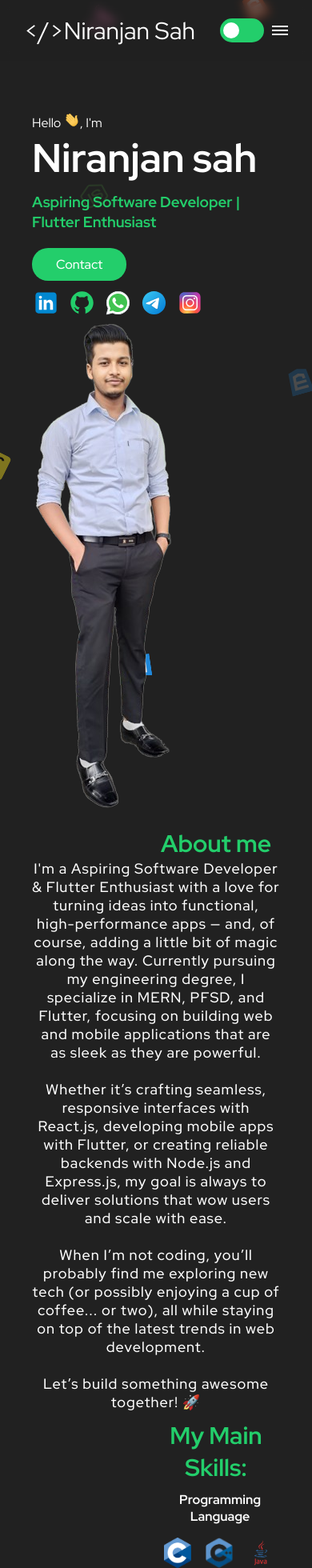
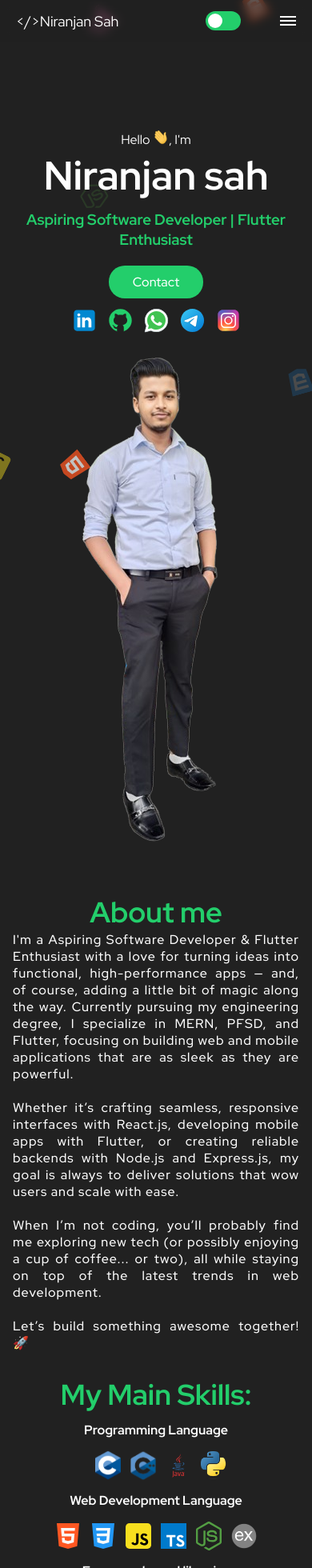
Before and after one commit to niranjansah87/New-Personal-Portfolio, a React (Create React App) app: page / in a window 390 px wide. Shown: the top 1960 px of the page at 80% size. Built offline with nearby package versions, Linux system fonts and the light colour scheme.

Commit message:
made the page responsive and added fast api logo

```diff
--- a/src/components/About/About.tsx
+++ b/src/components/About/About.tsx
@@ -54,7 +54,7 @@ Let’s build something awesome together! 🚀<br></br>
 
 
         <ScrollAnimation animateIn="fadeInLeft" delay={0.4 * 1000}>
-          <h2>My Main Skills:</h2>
+          <h2 className="skills-title">My Main Skills:</h2>
         </ScrollAnimation>
         <div>
         <h4>Programming Language</h4>
@@ -149,6 +149,11 @@ Let’s build something awesome together! 🚀<br></br>
           </div>
           <div className="hability">
             <ScrollAnimation animateIn="fadeInUp" delay={0.15 * 1000}>
+              <img src="/fastapi.svg" alt="FastAPI" />
+            </ScrollAnimation>
+          </div>
+          <div className="hability">
+            <ScrollAnimation animateIn="fadeInUp" delay={0.15 * 1000}>
               <img src={django} alt="django" />
             </ScrollAnimation>
           </div>
--- a/src/components/About/styles.ts
+++ b/src/components/About/styles.ts
@@ -1,18 +1,20 @@
 import styled from "styled-components";
 
 export const Container = styled.section`
-  margin-top: 0rem;
+  margin-top: 6rem;
   display: grid;
   grid-template-columns: 1fr 1fr;
   gap: 2rem;
 
+
   .hard-skills{
-    margin-left: 14rem;
+    margin-left: 0;
     margin-top: 1.6rem;
     display: flex;
     align-items: center;
     flex-wrap: wrap;
-    gap: 1.8rem;
+    gap: 2.4rem 2.4rem;
+    justify-content: flex-start;
   }
   .hability{
     display: flex;
@@ -28,12 +30,15 @@ export const Container = styled.section`
     display: inline-block;
     margin-bottom: 0rem;
     // border-bottom: 0.2rem solid var(--blue);
-    font-size :3rem;
-    margin-top: 0rem;
+    font-size :3.6rem;
+    margin-top: 1rem;
     text-align: center;
     color: var(--green);
-    margin-top: 1rem;
-    margin-left: 15rem;
+    margin-left: 0;
+  }
+
+  .skills-title{
+    margin-top: 3rem;
   }
 
   h3{
@@ -45,6 +50,7 @@ export const Container = styled.section`
     font-size: 1.8rem;
     letter-spacing: 0.1rem;
     font-weight: 500;
+    text-align: justify;
   }
 
 
@@ -62,45 +68,66 @@ export const Container = styled.section`
    }
   }
 h4{
-  margin-left: 16rem;
-  margin-top: 1rem;
+  margin: 1rem 0 0 0;
+  text-align: left;
 }
+
+  @media (max-width: 1200px){
+    .hard-skills{
+      gap: 2rem 2rem;
+      justify-content: center;
+    }
+  }
+
+  @media (max-width: 960px){
+    margin-top: 4rem;
+    grid-template-columns: 1fr;
+    text-align: center;
+
+    h2{
+      margin-left: 0;
+      text-align: center;
+    }
+
+    h4{
+      margin-left: 0;
+      text-align: center;
+    }
+
+    .hard-skills{ justify-content: center; margin-left: 0; gap: 1.6rem; }
+
+    .about-image{
+      display: flex;
+      max-width: 100%;
+      justify-content: center;
+      img{
+        margin-top: 2rem;
+        width: 100%;
+        max-width: 420px;
+      }
+    }
+  }
+
+  @media only screen and (max-width: 600px) {
+    .hard-skills{
+      gap: 1.2rem;
+    }
+    .hability img{
+      width: 3.2rem;
+    }
+  }
+
   @media only screen and (max-width: 480px) {
+    p{
+      font-size: 1.6rem;
+    }
     .about-image {
       max-width: 100%;
       margin-top: 4rem;
       img{
         margin-top: 2rem;
         width: 100%;
-        filter: grayscale(0);
-        transition: filter 0.5s;
-        &:hover{
-          filter: grayscale(0);
-        }
+      }
     }
   }
-
-  @media (max-width: 960px){
-    display: block;
-    text-align: center;
-
-    .hard-skills{
-      justify-content: center;
-    }
-    .about-image{
-      display: flex;
-      max-width: 100%;
-      img{
-        margin-top: 2rem;
-        width: 100%;
-        filter: grayscale(0);
-        transition: filter 0.5s;
-        &:hover{
-          filter: grayscale(0);
-        }
-    }
-
-
-  }
-
 `
--- a/src/components/Footer/styles.ts
+++ b/src/components/Footer/styles.ts
@@ -3,37 +3,33 @@ import styled from "styled-components";
 
 export const Container = styled.footer`
   background-color: #2b2b2b;
-  padding: 3rem 15rem;
-  margin-top: 10rem;
+  padding: 1.2rem 8rem;
+  margin-top: 3rem;
   display: flex;
   align-items: center;
   justify-content: space-between;
+  border-top: 1px solid rgba(255,255,255,0.08);
+  flex-wrap: nowrap;
 
 
-  .logo{
-    font-size: 2.8rem;
-  }
+  .logo{ font-size: 2.4rem; }
 
   p{
-    letter-spacing: 0.2rem;
+    letter-spacing: 0.12rem;
+    line-height: 1.3;
+    margin: 0;
     display: flex;
     align-items: center;
     gap: 0.5rem;
-    img{
-      width: 2.6rem;
-      animation: spinning 5s infinite linear;
-    }
+    img{ width: 2.0rem; animation: spinning 5s infinite linear; }
   }
   .social-media{
     display: flex;
     align-items: center;
-    justify-content: space-between;
-    gap: 1rem;
+    justify-content: center;
+    gap: 0.8rem;
 
-    img,span{
-      font-size: 3rem;
-      width: 3rem;
-    }
+    img,span{ font-size: 2.2rem; width: 2.2rem; }
   }
 
 
@@ -47,15 +43,16 @@ export const Container = styled.footer`
   }
 
   @media(max-width: 800px){
-    padding: 4rem 10rem;
+    padding: 1rem 2rem;
     flex-direction: column;
-    gap: 2rem;
+    gap: 0.8rem;
     text-align: center;
+    .logo{ font-size: 2.2rem; }
+    .social-media{ gap: 0.8rem; }
   }
   @media(max-width: 600px){
-    padding: 4rem 1rem;
-    p{
-      font-size: 1.2rem;
-    }
+    padding: 1rem 1.2rem;
+    .social-media img{ width: 2.0rem; }
+    p{ font-size: 1.3rem; }
   }
 `
--- a/src/components/Header/styles.ts
+++ b/src/components/Header/styles.ts
@@ -5,7 +5,7 @@ export const Container = styled.header`
   display: flex;
   justify-content: space-between;
   align-items: center;
-  padding: 1.8rem 10rem;
+  padding: 1.4rem 4rem;
 
   background-color: #21212150;
 
@@ -14,7 +14,7 @@ export const Container = styled.header`
   position: fixed;
   top: 0;
   left: 0;
-  width: 100vw;
+  width: 100%;
   z-index: 1000;
 
   nav{
@@ -39,6 +39,8 @@ export const Container = styled.header`
     }
 
   }
+
+  .logo{ font-size: 2.2rem; }
 
   .menu-container{
     cursor: pointer;
@@ -99,8 +101,8 @@ export const Container = styled.header`
   label {
     cursor: pointer;
     text-indent: -9999px;
-    width: 55px;
-    height: 30px;
+    width: 44px;
+    height: 24px;
     background: var(--green);
     display: block;
     justify-content: center;
@@ -109,8 +111,7 @@ export const Container = styled.header`
     -moz-border-radius: 100px;
     border-radius: 100px;
     position: relative;
-    margin-left: auto;
-    right: 10px;
+    margin-left: 1rem;
   }
 
   @media only screen and (max-width: 800px) {
@@ -122,14 +123,14 @@ export const Container = styled.header`
   label:after {
     content: '';
     background: #FFF;
-    width: 20px;
-    height: 20px;
+    width: 18px;
+    height: 18px;
     -webkit-border-radius: 50%;
     -moz-border-radius: 50%;
     border-radius: 50%;
     position: absolute;
-    top: 5px;
-    left: 4px;
+    top: 3px;
+    left: 3px;
    transition: cubic-bezier(0.68, -0.55, 0.27, 01.55) 320ms;
   }
 
@@ -146,7 +147,7 @@ export const Container = styled.header`
   }
 
   input:checked + label:after {
-    left: calc(100% - 5px);
+    left: calc(100% - 3px);
     -webkit-transform: translateX(-100%);
     -moz-transform: translateX(-100%);
     -ms-transform: translateX(-100%);
@@ -155,7 +156,8 @@ export const Container = styled.header`
   }
 
   @media (max-width: 960px){
-    padding: 1.8rem 3rem;
+    padding: 1.4rem 2rem;
+    .logo{ font-size: 2rem; }
 
     .menu{
       display: block;
@@ -190,4 +192,8 @@ export const Container = styled.header`
     }
   }
 
+  @media (max-width: 600px){
+    .logo{ font-size: 1.8rem; }
+  }
+
 `
--- a/src/components/Hero/styles.ts
+++ b/src/components/Hero/styles.ts
@@ -1,9 +1,10 @@
 import styled from "styled-components";
 
 export const Container = styled.section`
-  padding-top: 12%;
+  padding-top: 14vh;
   display: flex;
   justify-content: space-between;
+  align-items: center;
   gap: 8rem;
   background: rgba(0,0,0,0);
   .hero-text{
@@ -45,27 +46,31 @@ export const Container = styled.section`
   }
 
   .hero-image{
+    display: flex;
+    justify-content: center;
     img{
-      max-width: 100%; /* Adjusted to be responsive */
+      max-width: 100%;
       margin-top: -1rem;
-      margin-right: 16rem;
+      margin-right: 0;
     }
   }
 
   @media(max-width: 960px){
     display: block;
-    margin-top: 15%;
+    margin-top: 20%;
     gap: 4rem; /* Adjusted gap for smaller screens */
 
     .hero-text{
+      text-align: center;
       h1{
         font-size: 5rem;
       }
     }
 
     .hero-image{
-      display: relative;
-      margin-top: 0rem;
+      display: flex;
+      justify-content: center;
+      margin-top: 2rem;
       margin-right: 0rem; /* Remove right margin on smaller screens */
     }
   }
--- a/src/components/Main/styles.ts
+++ b/src/components/Main/styles.ts
@@ -5,7 +5,8 @@ export const Container = styled.main`
   position: relative;
   z-index: 0;
   padding: 0 10rem;
-  overflow-x: hidden;
+  overflow-x: clip;
+  overflow-y: visible;
   #tsparticles{
     position: absolute;
     left: 0;
@@ -16,10 +17,10 @@ export const Container = styled.main`
   }
 
   @media (max-width: 740px){
-    padding: 0 4rem;
+    padding: 0 1.6rem;
   }
 
   @media(max-width: 360px){
-    padding: 0 2rem;
+    padding: 0 1.2rem;
   }
 `
--- a/src/components/Project/styles.ts
+++ b/src/components/Project/styles.ts
@@ -11,11 +11,11 @@ export const Container = styled.section`
   }
   .projects{
     display: grid;
-    grid-template-columns: repeat(3, 1fr);
+    grid-template-columns: repeat(3, minmax(0, 1fr));
     grid-template-rows: auto;
     gap: 2rem;
     padding: 1rem;
-    overflow: hidden;
+    overflow: visible;
 
     .project{
       padding: 2rem 1.8rem;
@@ -42,9 +42,7 @@ export const Container = styled.section`
           align-items: center;
           gap: 1rem;
         }
-        a > img {
-          width: 5.0rem;
-        }
+        a > img { width: 5.0rem; }
       }
 
       h3{
@@ -78,15 +76,7 @@ export const Container = styled.section`
     }
   }
 
-  @media (max-width: 960px){
-    .projects{
-      grid-template-columns: 1fr 1fr;
-    }
-  }
+  @media (max-width: 960px){ .projects{ grid-template-columns: repeat(2, minmax(0,1fr)); } }
 
-  @media (max-width: 740px){
-    .projects{
-      grid-template-columns: 1fr;
-    }
-  }
+  @media (max-width: 740px){ .projects{ grid-template-columns: 1fr; } }
 `
--- a/src/components/Recent Work/styles.ts
+++ b/src/components/Recent Work/styles.ts
@@ -12,11 +12,11 @@ export const Container = styled.section`
   }
   .projects{
     display: grid;
-    grid-template-columns: repeat(3, 1fr);
+    grid-template-columns: repeat(3, minmax(0, 1fr));
     grid-template-rows: auto;
     gap: 2rem;
     padding: 1rem;
-    overflow: hidden;
+    overflow: visible;
 
     .project{
       padding: 2rem 1.8rem;
@@ -43,9 +43,7 @@ export const Container = styled.section`
           align-items: center;
           gap: 1rem;
         }
-        a > img {
-          width: 5.0rem;
-        }
+        a > img { width: 5.0rem; }
       }
 
       h3{
@@ -79,15 +77,7 @@ export const Container = styled.section`
     }
   }
 
-  @media (max-width: 960px){
-    .projects{
-      grid-template-columns: 1fr 1fr;
-    }
-  }
+  @media (max-width: 960px){ .projects{ grid-template-columns: repeat(2, minmax(0,1fr)); } }
 
-  @media (max-width: 740px){
-    .projects{
-      grid-template-columns: 1fr;
-    }
-  }
+  @media (max-width: 740px){ .projects{ grid-template-columns: 1fr; } }
 `
```
Also changed, not shown: public/fastapi.svg (added).
